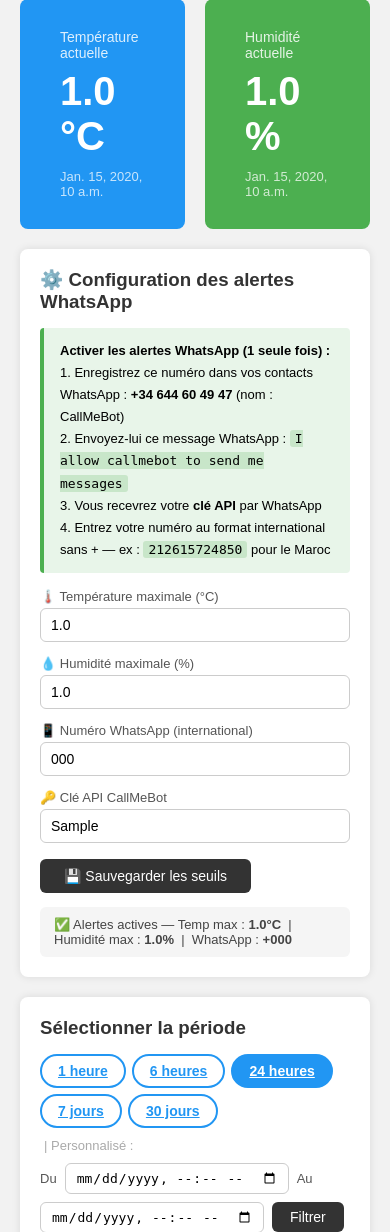
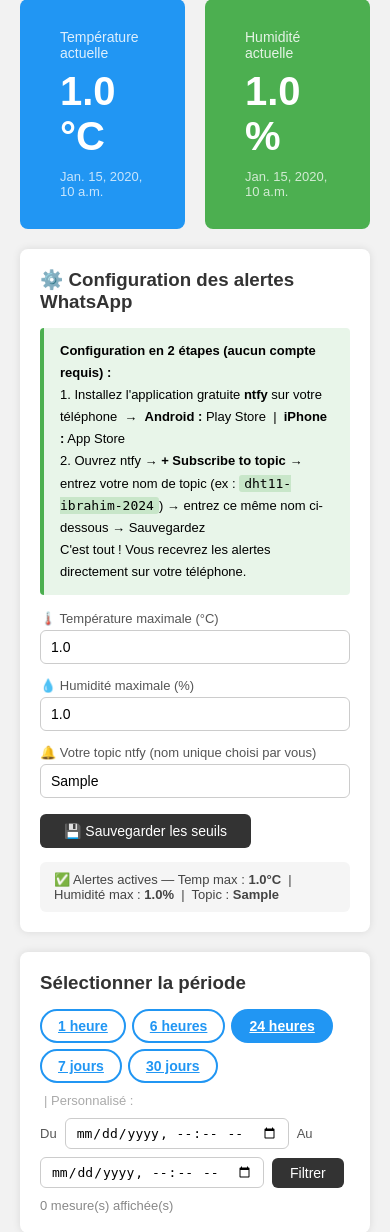
Before and after one commit to mhandibrahim6-del/Projet-Django, a Django app: page / in a window 390 px wide. Shown: the part 74-1306 px from the top of the page. Run offline with Django 5.2, Linux system fonts and the light colour scheme; tables that the repository leaves empty hold one stand-in row (values such as "Sample post").

Commit message:
Remplacer alertes WhatsApp par notifications ntfy (sans inscription)
- Utilise ntfy.sh : aucun compte, aucune cle API requise
- L utilisateur choisit un nom de topic unique
- Notification instantanee sur telephone via app ntfy (Android/iOS)
- Migration 0003 : remplace telephone/apikey par topic

Co-Authored-By: Claude Sonnet 4.6 <noreply@anthropic.com>

```diff
--- a/DHT11/models.py
+++ b/DHT11/models.py
@@ -8,8 +8,7 @@ class DHT11(models.Model):
 class Seuil(models.Model):
     temp_max     = models.FloatField(default=30.0)
     humidite_max = models.FloatField(default=80.0)
-    telephone    = models.CharField(max_length=20, default='')
-    apikey       = models.CharField(max_length=50, default='')
+    topic        = models.CharField(max_length=100, default='')
 
     class Meta:
         verbose_name = "Seuil d'alerte"
--- a/DHT11/views.py
+++ b/DHT11/views.py
@@ -38,7 +38,6 @@ def sauvegarder_seuil(request):
         seuil, _ = Seuil.objects.get_or_create(id=1)
         seuil.temp_max     = float(request.POST.get('temp_max', 30))
         seuil.humidite_max = float(request.POST.get('humidite_max', 80))
-        seuil.telephone    = request.POST.get('telephone', '').strip()
-        seuil.apikey       = request.POST.get('apikey', '').strip()
+        seuil.topic        = request.POST.get('topic', '').strip()
         seuil.save()
     return redirect('/')
--- a/templates/dashboard.html
+++ b/templates/dashboard.html
@@ -249,11 +249,12 @@
     <h3>⚙️ Configuration des alertes WhatsApp</h3>
 
     <div class="instructions">
-        <strong>Activer les alertes WhatsApp (1 seule fois) :</strong><br>
-        1. Enregistrez ce numéro dans vos contacts WhatsApp : <strong>+34 644 60 49 47</strong> (nom : CallMeBot)<br>
-        2. Envoyez-lui ce message WhatsApp : <code>I allow callmebot to send me messages</code><br>
-        3. Vous recevrez votre <strong>clé API</strong> par WhatsApp<br>
-        4. Entrez votre numéro au format international sans + — ex : <code>212615724850</code> pour le Maroc
+        <strong>Configuration en 2 étapes (aucun compte requis) :</strong><br>
+        1. Installez l'application gratuite <strong>ntfy</strong> sur votre téléphone
+           &nbsp;→&nbsp; <strong>Android :</strong> Play Store &nbsp;|&nbsp; <strong>iPhone :</strong> App Store<br>
+        2. Ouvrez ntfy → <strong>+ Subscribe to topic</strong> → entrez votre nom de topic
+           (ex : <code>dht11-ibrahim-2024</code>) → entrez ce même nom ci-dessous → Sauvegardez<br>
+        C'est tout ! Vous recevrez les alertes directement sur votre téléphone.
     </div>
 
     <form method="post" action="/seuil/sauvegarder/">
@@ -270,24 +271,19 @@
                        value="{{ seuil.humidite_max|default:80 }}" placeholder="ex: 80">
             </div>
             <div>
-                <label>📱 Numéro WhatsApp (international)</label>
-                <input type="text" name="telephone"
-                       value="{{ seuil.telephone|default:'' }}" placeholder="212615724850">
-            </div>
-            <div>
-                <label>🔑 Clé API CallMeBot</label>
-                <input type="text" name="apikey"
-                       value="{{ seuil.apikey|default:'' }}" placeholder="ex: 123456">
+                <label>🔔 Votre topic ntfy (nom unique choisi par vous)</label>
+                <input type="text" name="topic"
+                       value="{{ seuil.topic|default:'' }}" placeholder="ex: dht11-ibrahim-2024">
             </div>
         </div>
         <button type="submit" class="btn-sauvegarder">💾 Sauvegarder les seuils</button>
     </form>
 
-    {% if seuil and seuil.telephone %}
+    {% if seuil and seuil.topic %}
     <div class="seuil-actifs">
         ✅ Alertes actives — Temp max : <strong>{{ seuil.temp_max }}°C</strong> &nbsp;|&nbsp;
         Humidité max : <strong>{{ seuil.humidite_max }}%</strong> &nbsp;|&nbsp;
-        WhatsApp : <strong>+{{ seuil.telephone }}</strong>
+        Topic : <strong>{{ seuil.topic }}</strong>
     </div>
     {% endif %}
 </div>
```
Also changed, not shown: DHT11/api.py (+17 -12 lines), DHT11/migrations/0003_seuil_ntfy.py (added).
